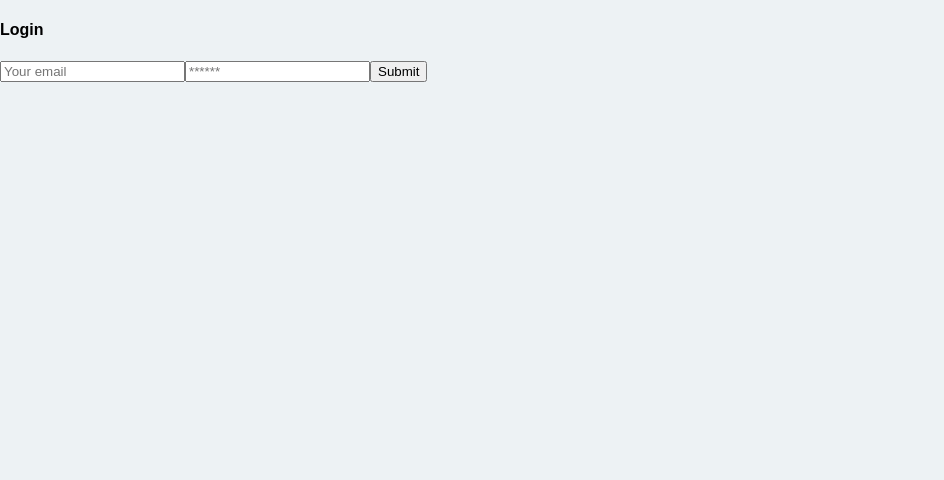
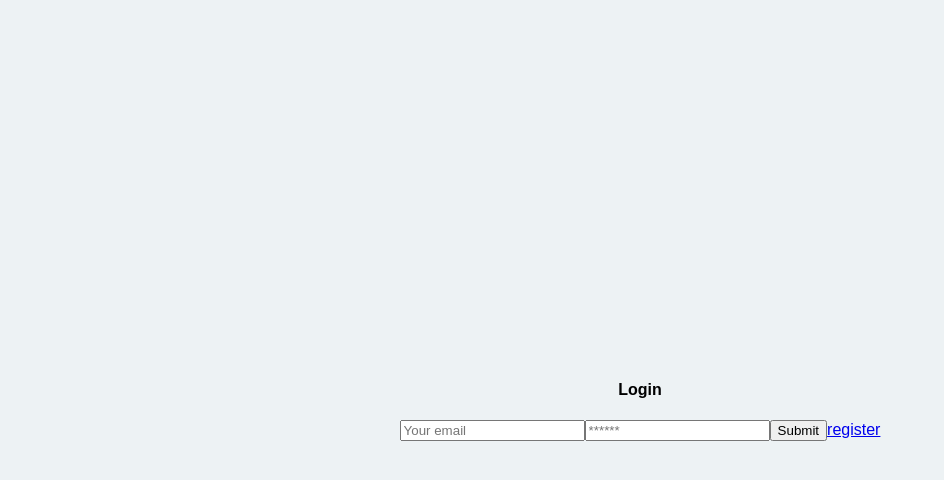
Before and after one commit to tcrain96/Puppy-Pals, a React (Create React App) app in the folder client/: page / in a window 1280 px wide. Shown: the top 480 px of the page, without its empty margins (0-944 px from the left). Built offline with nearby package versions, Linux system fonts and the light colour scheme.

Commit message:
added signup button to homepage

```diff
--- a/client/src/pages/Login.js
+++ b/client/src/pages/Login.js
@@ -1,7 +1,8 @@
 import React, { useState } from "react";
 import { useMutation } from "@apollo/client";
 import { LOGIN } from "../utils/mutations";
-
+import { Link } from "react-router-dom";
+import "./css/login.css";
 import Auth from "../utils/auth";
 
 const Login = (props) => {
@@ -41,10 +42,8 @@ const Login = (props) => {
 
   return (
     <main>
-      <div>
-        <div>
+      <div className="content">
         <h4>Login</h4>
-          <div>
         <form onSubmit={handleFormSubmit}>
           <input
             className="form-input"
@@ -67,11 +66,10 @@ const Login = (props) => {
           <button className="btn d-block w-100" type="submit">
             Submit
           </button>
+          <Link to="/signup">register</Link>
         </form>
 
         {error && <div>Login failed</div>}
-          </div>
-        </div>
       </div>
     </main>
   );
--- /dev/null
+++ b/client/src/pages/css/login.css
@@ -0,0 +1,7 @@
+.content {
+  display: flex;
+  flex-direction: column;
+  text-align: center;
+  justify-content: center;
+  height: 100vh;
+}
```
Lines whose indentation alone changed are shown as unchanged.
